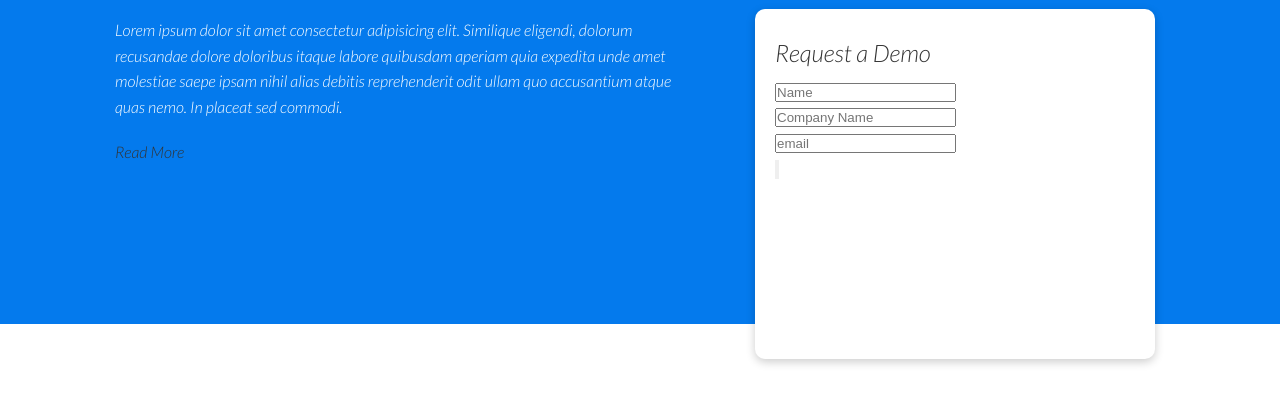
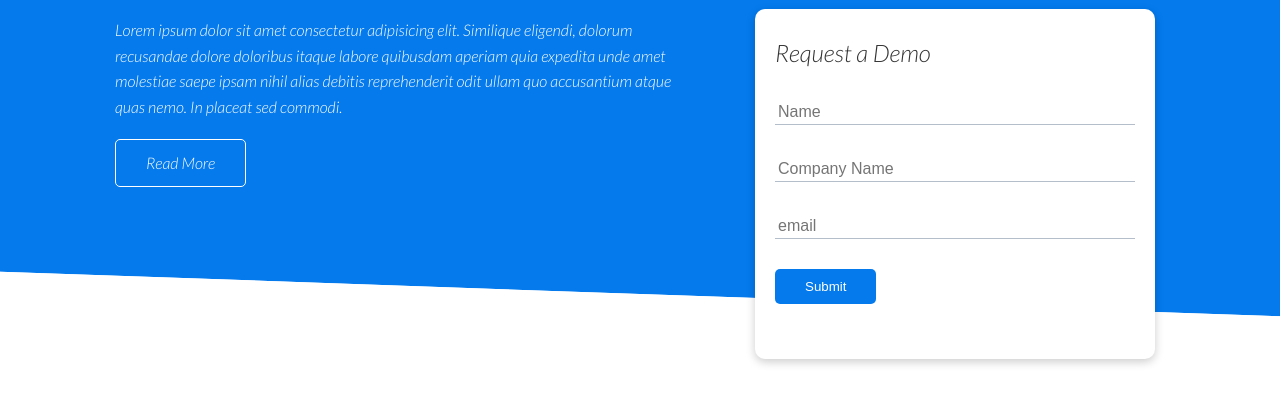
Before and after one commit to klevamane/RokuCloud, a plain HTML site: page index.html in a window 1280 px wide. Shown: the part 146-550 px from the top of the page. Drawn offline with Linux system fonts and the light colour scheme.

Commit message:
add showcase transform

```diff
--- a/css/style.css
+++ b/css/style.css
@@ -136,6 +136,57 @@ img {
     justify-self: flex-end;
 }
 
+.showcase-form .form-control {
+    margin: 30px 0;
+}
+
+.showcase-form input[type="text"],
+.showcase-form input[type="email"] {
+    border: 0;
+    border-bottom: 1px solid #b4becb;
+    width: 100%;
+    padding: 3px;
+    font-size: 16px;
+}
+
+.showcase-form input:focus {
+    outline: none;
+}
+
+.showcase::before,
+.showcase::after {
+    content: "";
+    position: absolute;
+    background:#fff;
+    height: 100px;
+    bottom: -70px;
+    right: 0;
+    left: 0;
+    transform: skewY(2deg);
+    -webkit-transform: skewY(2deg);
+    -moz-transform: skewY(2deg);
+    -ms-transform: skewY(2deg);
+}
+
+.btn {
+    padding: 10px 30px;
+    display: inline-block;
+    cursor: pointer;
+    background: var(--primary-color);
+    color: #fff;
+    border: none;
+    border-radius: 5px;
+}
+
+.btn-outline {
+    background-color: transparent;
+    border: 1px solid #fff;
+}
+
+.btn:hover {
+    transform: scale(0.9);
+}
+
 .grid {
     display: grid;
     grid-template-columns: repeat(2, 1fr);
--- a/index.html
+++ b/index.html
@@ -49,7 +49,7 @@
                     <div class="form-control">
                         <input type="text" name="email" id="" placeholder="email" required>
                     </div>
-                    <input type="button" value="" type="submit">
+                    <input type="button" value="Submit" type="submit" class="btn btn outline">
                 </form>
             </div>
         </div>
```
